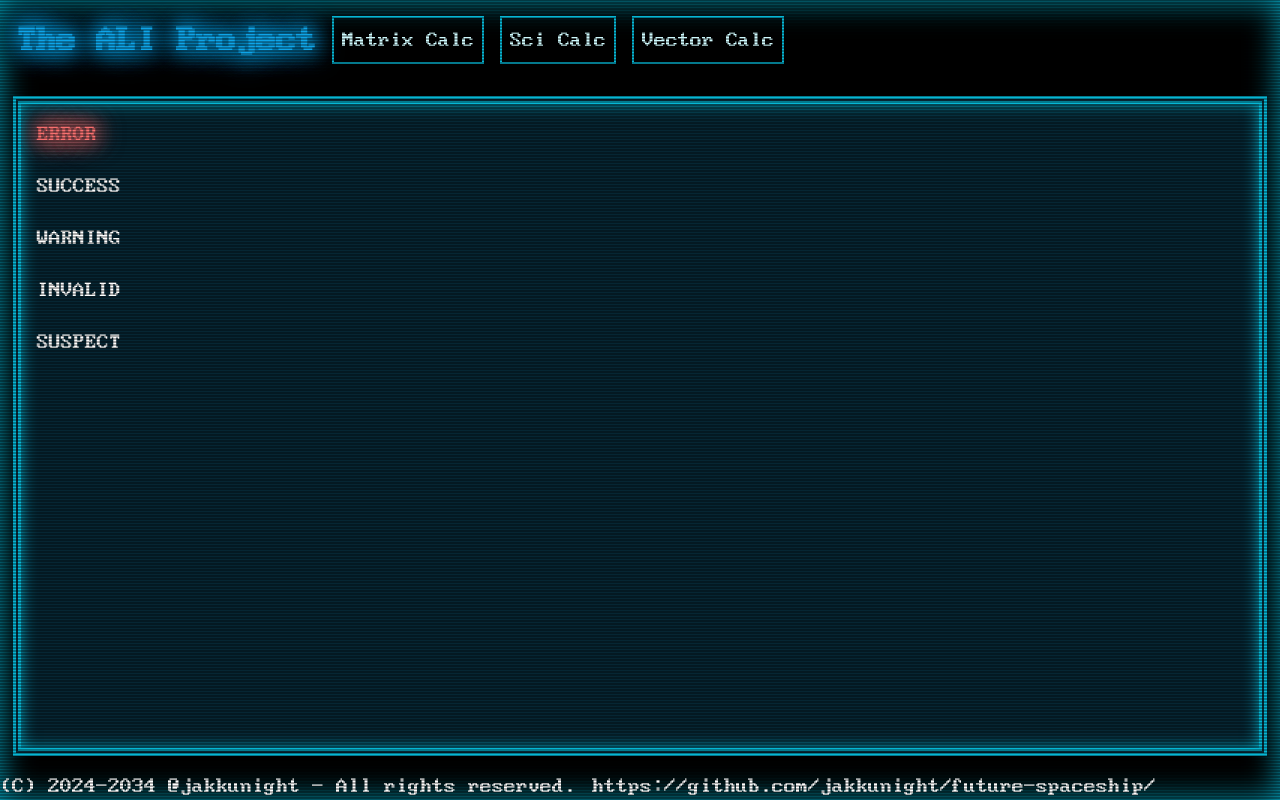
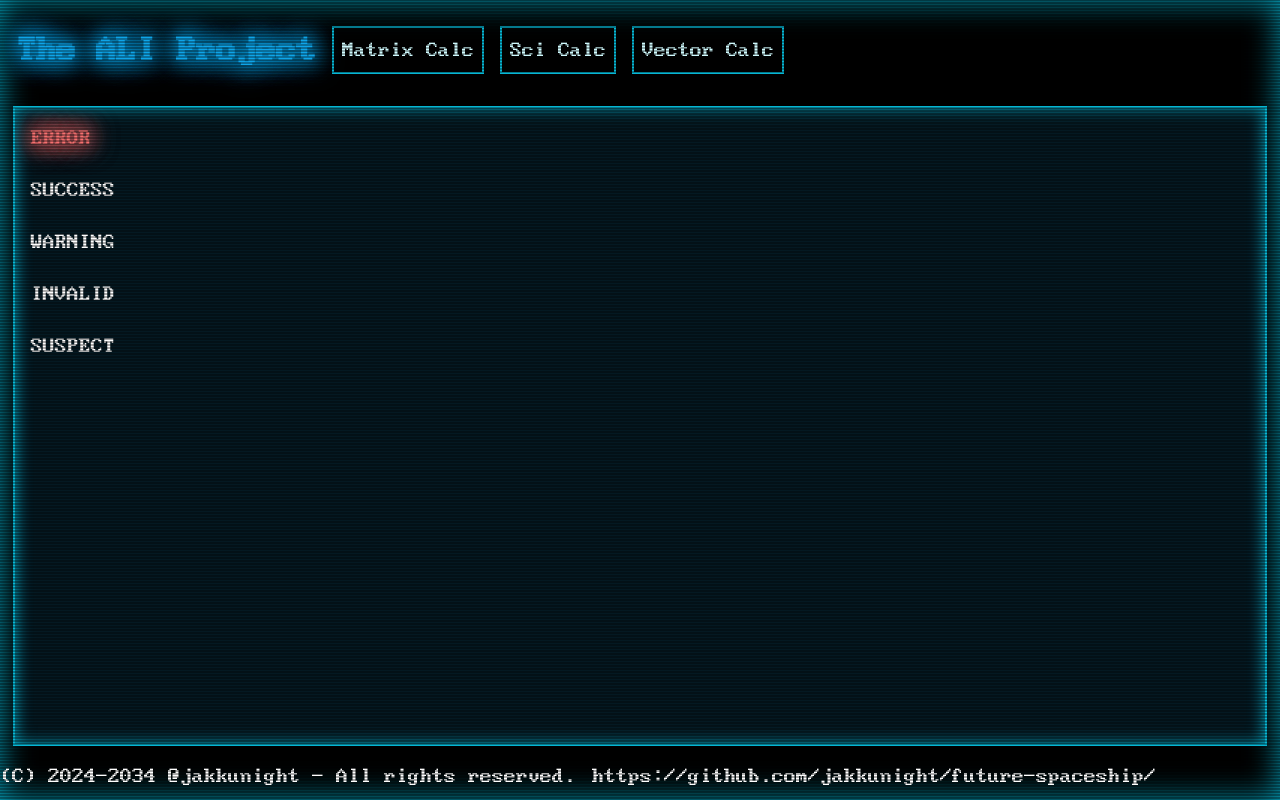
Before and after one commit to jakkunight/future-spaceship, a React (Vite) app: page / in a window 1280 px wide. Built offline with nearby package versions, Linux system fonts and the light colour scheme.

Commit message:
Make Main section background more transparent.

```diff
--- a/src/components/Main.tsx
+++ b/src/components/Main.tsx
@@ -6,7 +6,7 @@ export type MainProps = HTMLAttributes<HTMLDivElement> & {
 
 export default function Main({ children, ...props }: MainProps) {
   return <main
-    className="bg-cyan-950/75 shadow-[inset_0px_0px_1rem] shadow-cyan-500  p-2 text-lg flex flex-col gap-2 w-[98%] h-full flex-1 overflow-scroll border-8 border-double border-cyan-500 m-4"
+    className="bg-cyan-950/50 shadow-[inset_0px_0px_1rem] shadow-cyan-500 p-2 text-lg flex flex-col gap-2 w-[98%] min-h-fit max-h-[80vh] overflow-y-scroll flex-1 border-2 border-cyan-500 m-4"
     {...props} >
     {children}
   </main>;
```
